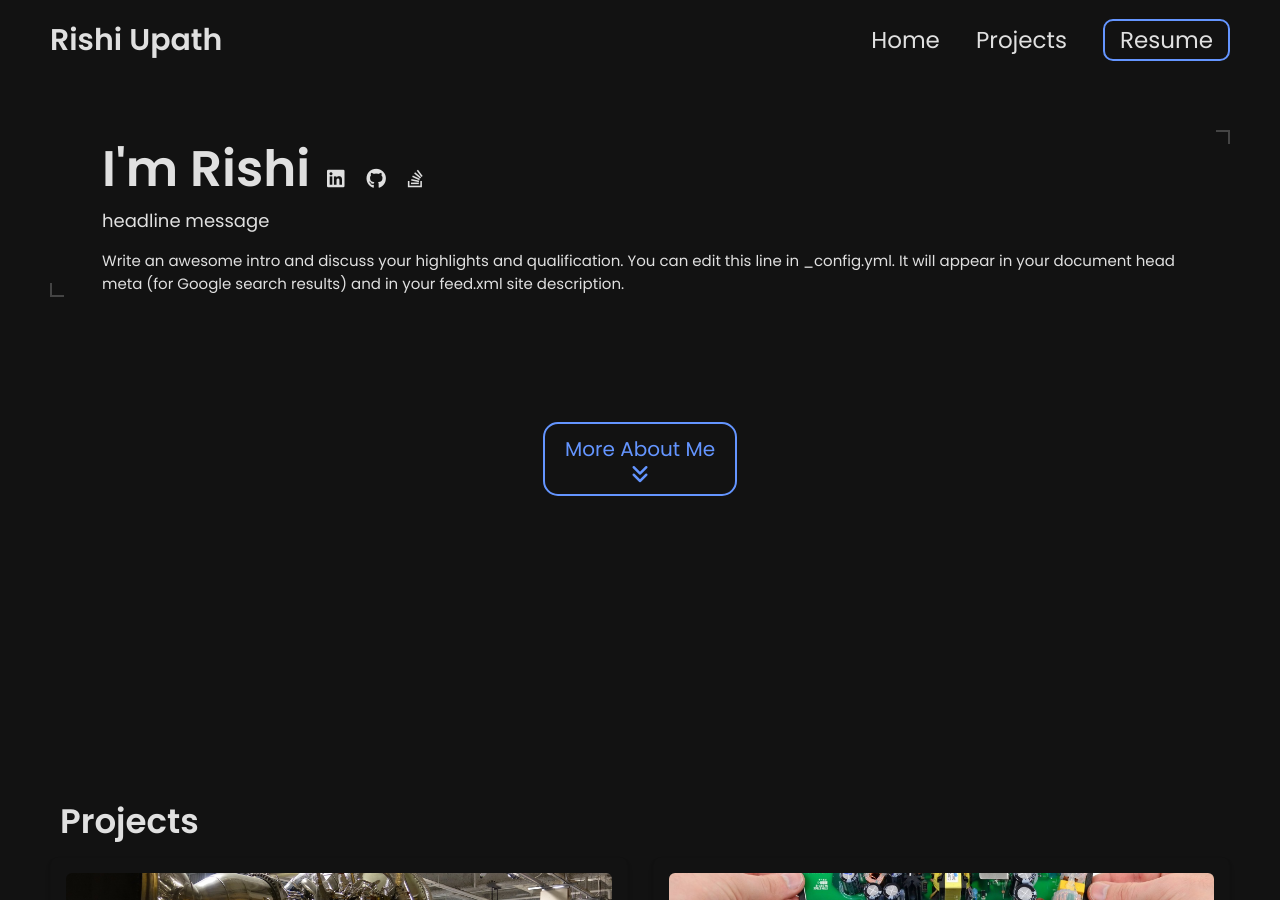
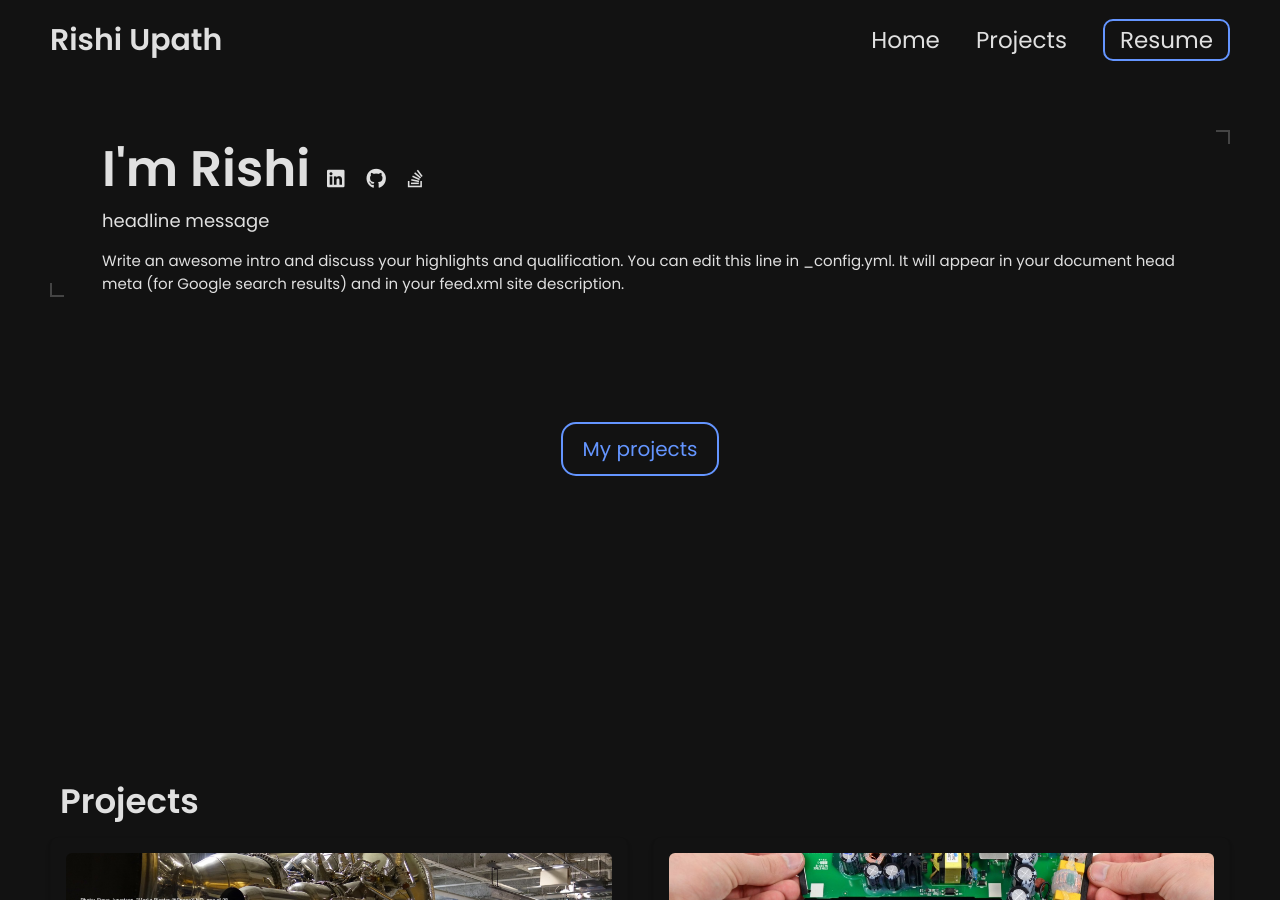
Before and after one commit to rishiupath/rishiupath.github.io, a Jekyll site: the page built from index.html, in a window 1280 px wide and 900 px high. Built offline with Jekyll 4.4.1, drawn with Linux system fonts in a browser that asks for light colours.

Commit message:
Update index.html

```diff
--- a/index.html
+++ b/index.html
@@ -11,8 +11,8 @@ layout: wrapper
 
 <div class="arrow">
     <a href="#projects">
-        More About Me
-    <i class="fa-solid fa-angles-down"></i>
+        My projects
+    <!--<i class="fa-solid fa-angles-down"></i>-->
     </a>
 </div>
 {% include projects.html%}
```
